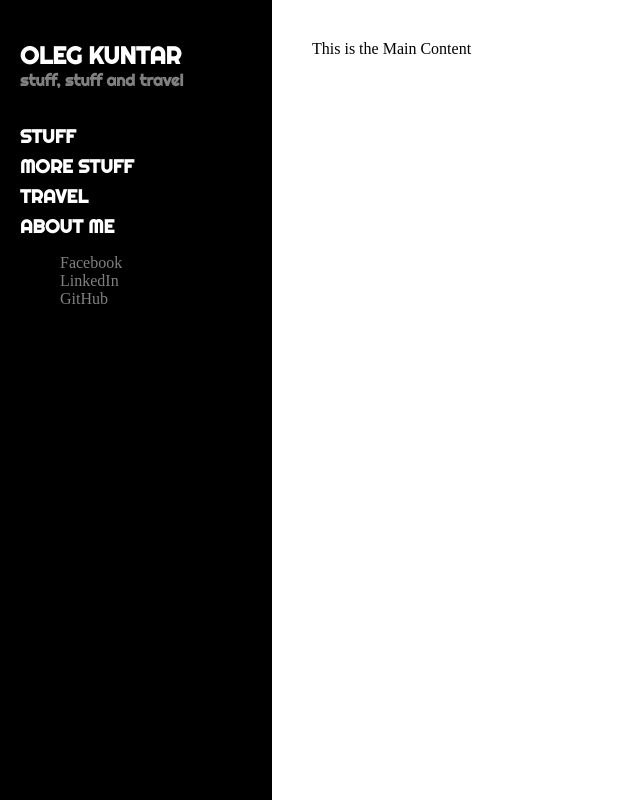
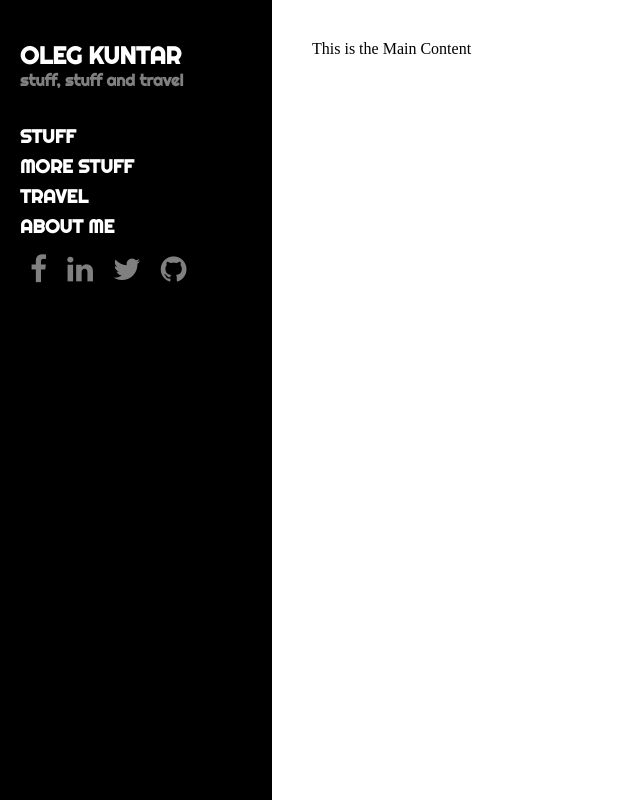
Before and after one commit to rpimienta/blog, a React app: page / in a window 1280 px wide. Shown: the whole page, without its empty margins (0-640 px from the left). Built offline with nearby package versions, Linux system fonts and the light colour scheme.

Commit message:
styling applied to socials section

```diff
--- a/src/components/Menu/socials.js
+++ b/src/components/Menu/socials.js
@@ -4,19 +4,25 @@ class Socials extends Component {
   render() {
     const socials = {
       color: 'gray',
-      listStyle: 'none'
+      listStyle: 'none',
+      padding: '0px',
+      display: 'flex',
+      flexDirection: 'row'
     }
     const socialLink = {
       textDecoration: 'none',
       color: 'gray',
-      cursor: 'pointer'
+      cursor: 'pointer',
+      fontSize: '30px',
+      margin: '0px 10px'
     }
     return (
       <div>
         <ul style={socials}>
-          <li><a style={socialLink} href="">Facebook</a></li>
-          <li><a style={socialLink} href="">LinkedIn</a></li>
-          <li><a style={socialLink} href="">GitHub</a></li>
+          <li><a className='fa fa-facebook' style={socialLink} href=""></a></li>
+          <li><a className='fa fa-linkedin' style={socialLink} href=""></a></li>
+          <li><a className='fa fa-twitter' style={socialLink} href=""></a></li>
+          <li><a className='fa fa-github' style={socialLink} href=""></a></li>
         </ul>
       </div>
     );
--- a/src/styles/main.scss
+++ b/src/styles/main.scss
@@ -1,4 +1,5 @@
 @import url('https://fonts.googleapis.com/css?family=Righteous');
+@import url('https://cdnjs.cloudflare.com/ajax/libs/font-awesome/4.6.3/css/font-awesome.css');
 
 html, body {
   margin: 0;
```
Also changed, not shown: src/styles/socials.scss (added).
